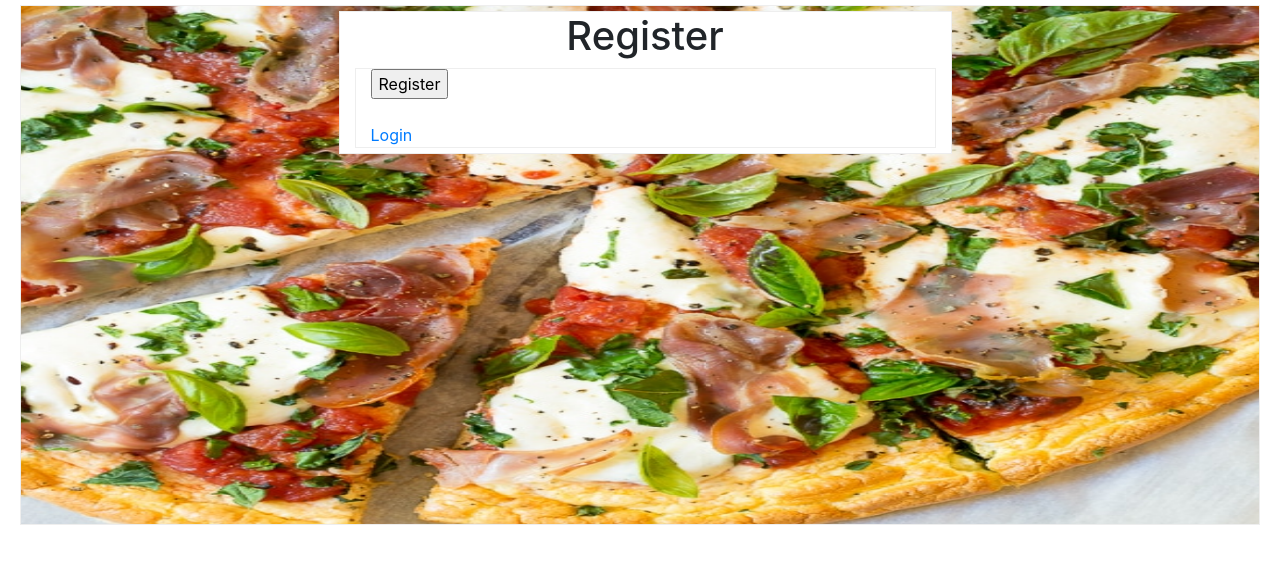
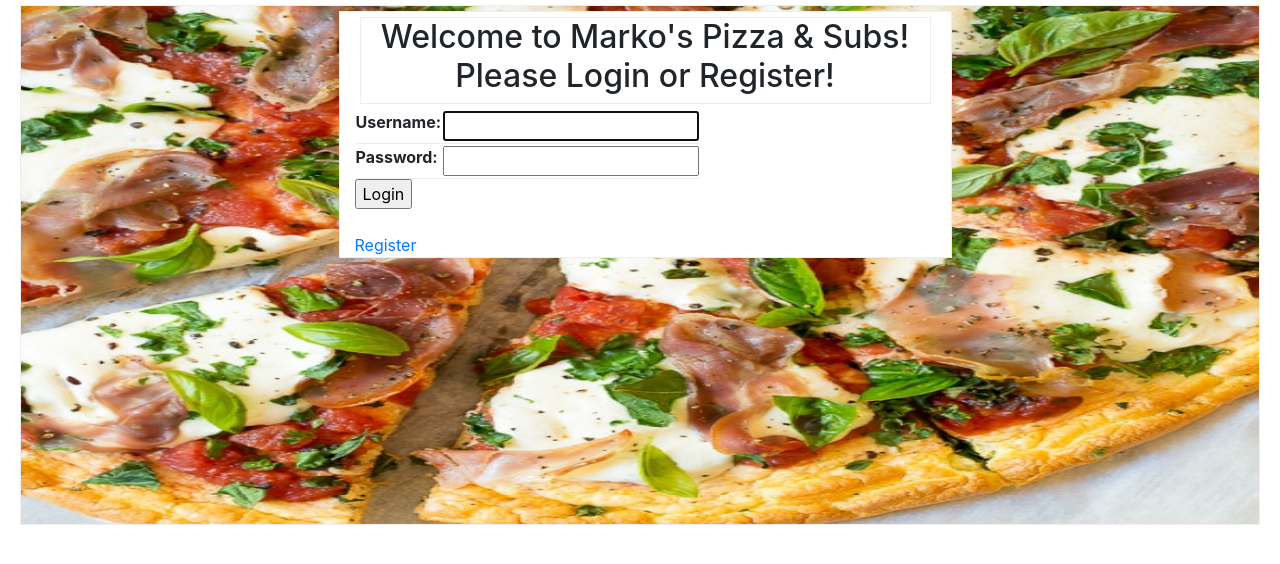
Before and after one commit to MaGo1981/CS50W-project3, a Django app: page / in a window 1280 px wide. Shown: the part 211-775 px from the top of the page. Run offline with Django 3.2, Linux system fonts and the light colour scheme; some libraries are stand-ins or nearby versions.

Commit message:
Working on index page.

```diff
--- a/orders/templates/orders/login.html
+++ b/orders/templates/orders/login.html
@@ -4,10 +4,9 @@
   <div class="pic-index">
     <!-- <div class="box"> -->
       <div class="col-12" class="center">
-        <h1>Login</h1>
         {% if message %}
             <div>
-                {{ message }}
+                <h2>{{ message }}</h2>
             </div>
         {% endif %}
         <form action="{% url 'login' %}" method="post">
--- a/orders/views.py
+++ b/orders/views.py
@@ -12,7 +12,8 @@ from .models import Food, Pizza, Topping, Sub, Pasta, Salad, Platter
 # Create your views here.
 def index(request):
     if not request.user.is_authenticated:
-        return render(request, "orders/register.html", {"message": None})
+        form = AuthenticationForm()
+        return render(request, "orders/login.html", {"message": "Welcome to Marko's Pizza & Subs! Please Login or Register!", 'form':form})
     context = {
         "user": request.user
     }
@@ -64,7 +65,7 @@ def login_view(request):
     # if a GET (or any other method) we'll create a blank form
     else:
         form = AuthenticationForm()
-    return render(request, 'orders/login.html', {'form': form})
+    return render(request, 'orders/login.html', {'form': form, "message": "Please login!"})
 
 
 def logout_view(request):
```
